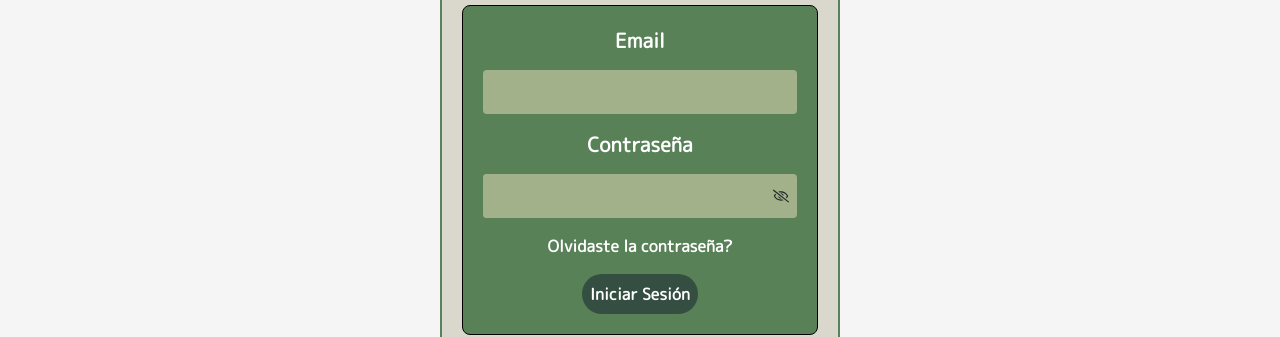
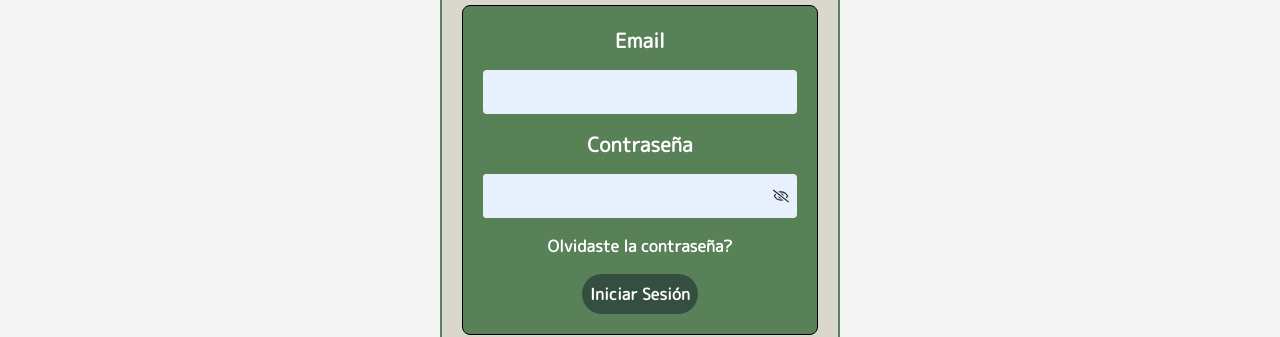
Before and after one commit to sergiohomet/proyecto-3-grupo-2, a React (Vite) app: page /login in a window 1280 px wide. Shown: the part 186-523 px from the top of the page. Built offline with nearby package versions, Linux system fonts and the light colour scheme; no server answers.

Commit message:
Change input color on Formulario Component

```diff
--- a/src/sass/layout/login.scss
+++ b/src/sass/layout/login.scss
@@ -27,12 +27,12 @@
     border-radius: 8px;
 
     .contenedor {
-      background-color: v.$tertiary;
+      background-color: #E8F0FE;
       border-radius: 4px;
     }
 
     input {
-      background-color: v.$tertiary;
+      background-color: #E8F0FE;
       border: none;
       border-radius: 4px;
       padding: 10px;
```
